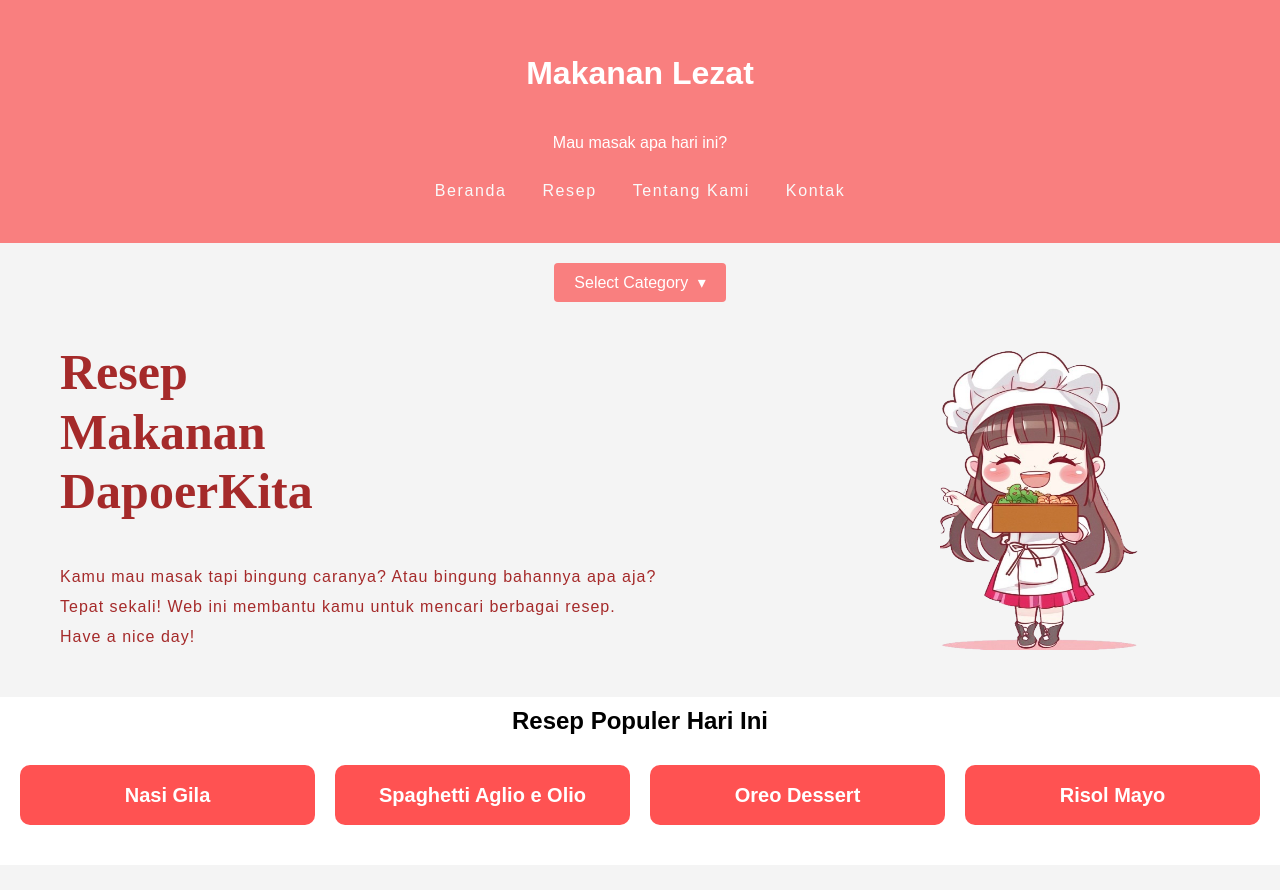
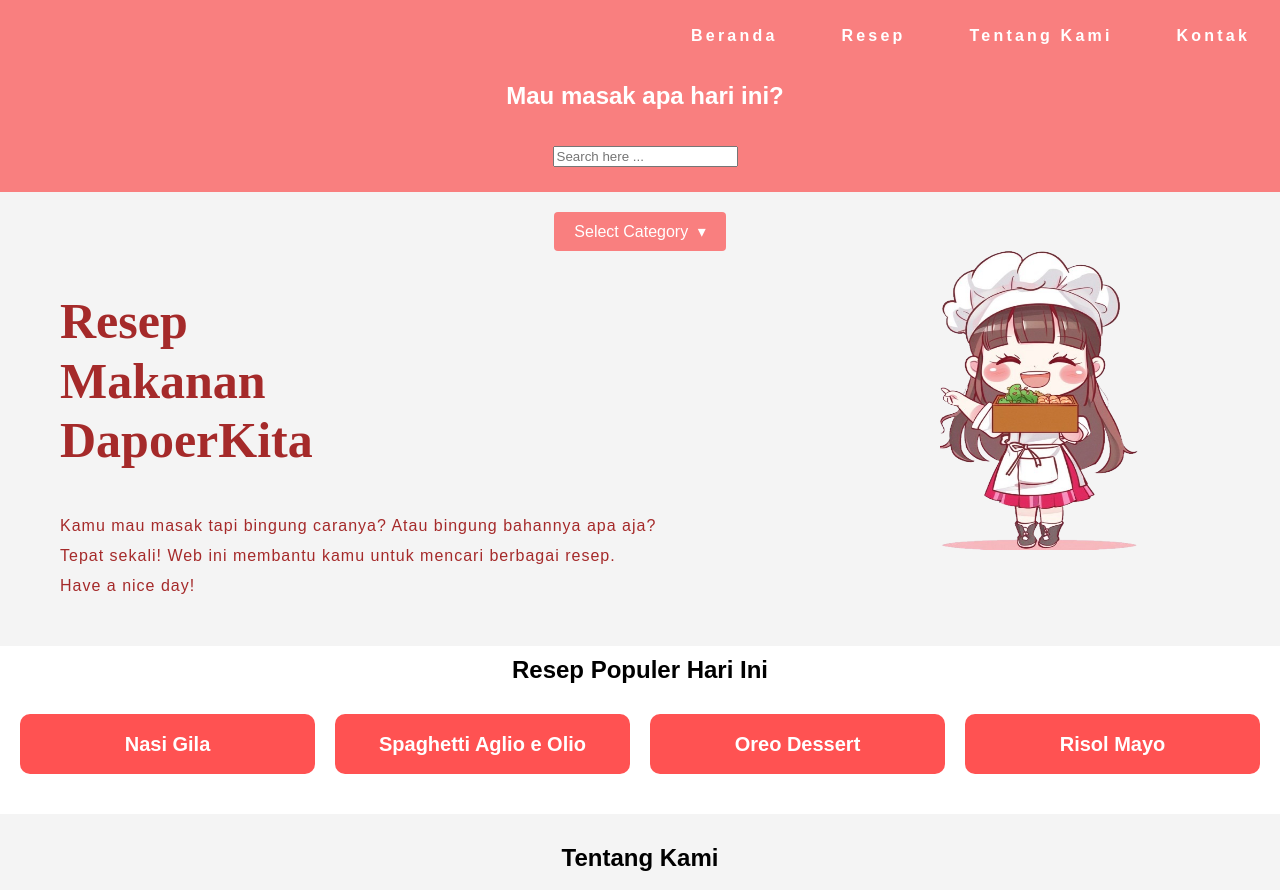
Before and after one commit to SarahCyntia/webresep, a PHP site: page /LandingPage.html in a window 1280 px wide. Shown: the top 890 px of the page. Run offline with PHP 8.4, Linux system fonts and the light colour scheme.

Commit message:
mindahin navbar, hapus text h2 makanan lezat, tombol search gak dadi.

```diff
--- a/makanan/LandingPage.css
+++ b/makanan/LandingPage.css
@@ -38,11 +38,24 @@ body {
 header {
     background: #f97f7f;
     color: #ffffff;
-    padding: 20px 0;
+    padding: 20px 30px 20px 40px;
     text-align: center;
 }
+header nav {
+    display: flex; /*biar navbar horizontal*/
+    justify-content: flex-end;
+    gap: 4rem;
+    font-weight: 600;
+}
+header nav a{
+    text-decoration: none;
+    color: rgb(255, 255, 255);
+    letter-spacing: 0.2rem;
+}
+header nav a:hover {
+    color: rgb(94, 29, 29);
 
-nav ul {
+/* nav ul {
     text-decoration: none;
     color: white;
     letter-spacing: 0.1rem;
@@ -62,7 +75,7 @@ nav ul li a {
 }
 
 nav ul li a:hover {
-    color: var(--color-red);
+    color: var(--color-red); */
 }
 /* nav style */
 
@@ -72,12 +85,12 @@ img {
     width: 200px;
     height: 300px;
     right: 140px;
-    top: 350px;
+    top: 250px;
 }
 /* /img styling/ */
 
 #popular-recipes {
-    background-color: #fff;
+    background-color: #ffffff;
     text-align: center;
 }
 
--- a/makanan/LandingPage.html
+++ b/makanan/LandingPage.html
@@ -12,17 +12,28 @@
     </div> -->
 
     <header>
-        <h1>Makanan Lezat</h1>
-        <p>Mau masak apa hari ini?</p>
         <nav>
+            <a href="#home">Beranda</a>
+            <a href="#popular-recipes">Resep</a>
+            <a href="#tentangkami">Tentang Kami</a>
+            <a href="#Contact">Kontak</a>
+        </nav>
+        <h2>Mau masak apa hari ini?</h2>
+
+        <form action="">
+            <input type="search" placeholder="Search here ...">
+            <i class="fa-solid fa-magnifying-glass"></i>
+        </form>
+
+
+        <!-- <nav>
             <ul>
                 <li><a href="#home">Beranda</a></li>
                 <li><a href="#popular-recipes">Resep</a></li>
                 <li><a href="#tentangkami">Tentang Kami</a></li>
                 <li><a href="#Contact">Kontak</a></li>
-                <!-- <li><a href="/makanan/Favorit.html">Favorit</a></li> -->
             </ul>
-        </nav>
+        </nav> -->
     </header>
 
     <div class="dropdown">
@@ -47,7 +58,7 @@
     </nav> -->
 
     <section id="home">
-    <img src="ladingpage.jpg" alt="">
+    <img src="LandingPage.jpg" alt="">
 
     <div class="content2">
         <h1>Resep<br><span>Makanan</span><br>Dapoer<span>Kita</span></h1>
--- /dev/null
+++ b/makanan/LandingPage.js
@@ -0,0 +1,26 @@
+// const wrapper = document.querySelector(".wrapper"),
+// selection = wrapper.querySelector(".select-btn");
+
+// let countries = [""]
+
+// selectBtn.addEventListener("click", () => {
+//     wrapper.classList.toggle("active");
+// });
+
+// Script to toggle dropdown visibility
+document.querySelector('.dropbtn').addEventListener('click', function() {
+    document.querySelector('.dropdown-content').classList.toggle('show');
+});
+
+// Close the dropdown if the user clicks outside of it
+window.onclick = function(event) {
+    if (!event.target.matches('.dropbtn')) {
+        var dropdowns = document.getElementsByClassName("dropdown-content");
+        for (var i = 0; i < dropdowns.length; i++) {
+            var openDropdown = dropdowns[i];
+            if (openDropdown.classList.contains('show')) {
+                openDropdown.classList.remove('show');
+            }
+        }
+    }
+}
```
Also changed, not shown: makanan/LandingPage.jpg (renamed from makanan/ladingpage.jpg).
